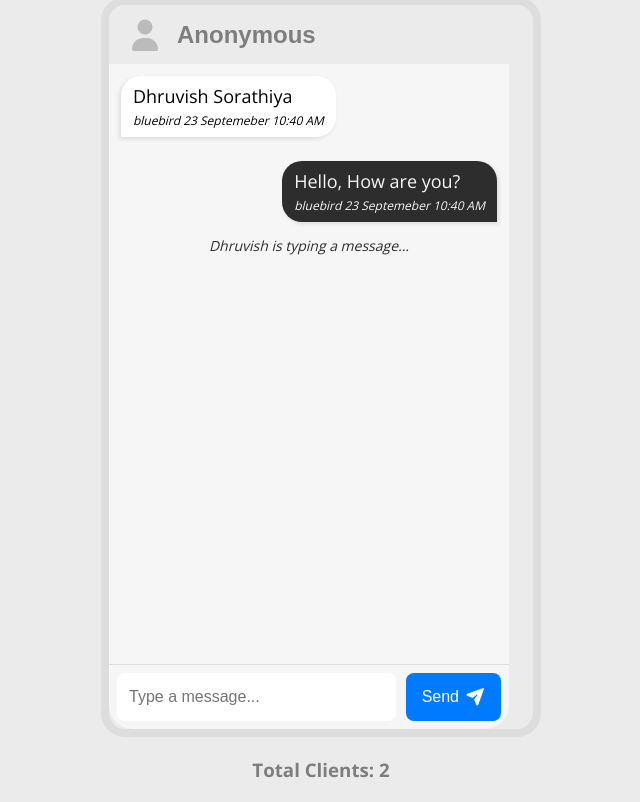
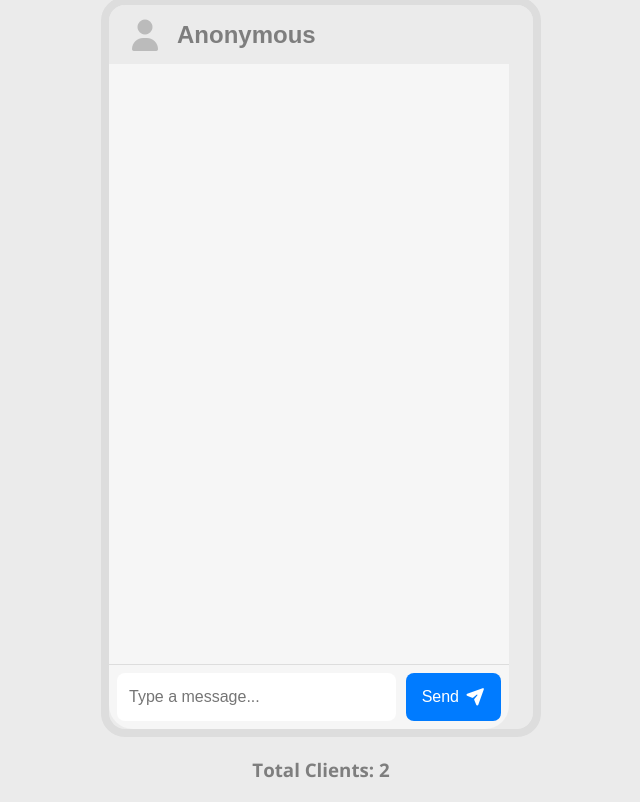
Before and after one commit to dhruvish12/node_chat, a website: page public/chat.html in a window 1280 px wide. Shown: the part 46-848 px from the top of the page, without its empty margins (319-959 px from the left). Drawn offline with nearby package versions, Linux system fonts and the light colour scheme; no server answers.

Commit message:
small changes

```diff
--- a/public/chat.html
+++ b/public/chat.html
@@ -15,23 +15,7 @@
             <input type="text" placeholder="Enter your name" id="name-input" class="name-input" maxlength="20" value="anonymous">
         </div>
         <ul class="message-container" id="message-container">
-            <li class="message-left">
-                <p class="message">
-                    Dhruvish Sorathiya
-                    <span>bluebird 23 Septemeber 10:40 AM</span>
-                </p>
-            </li>
-            <li class="message-right">
-                <p class="message">
-                    Hello, How are you?
-                    <span>bluebird 23 Septemeber 10:40 AM</span>
-                </p>
-            </li>
-            <li class="message-feedback">
-                <p class="feedback" id="feedback">
-                    <em>Dhruvish is typing a message...</em>
-                </p>
-            </li>
+
         </ul>
 
         <form id="message-form" class="message-form">
```
